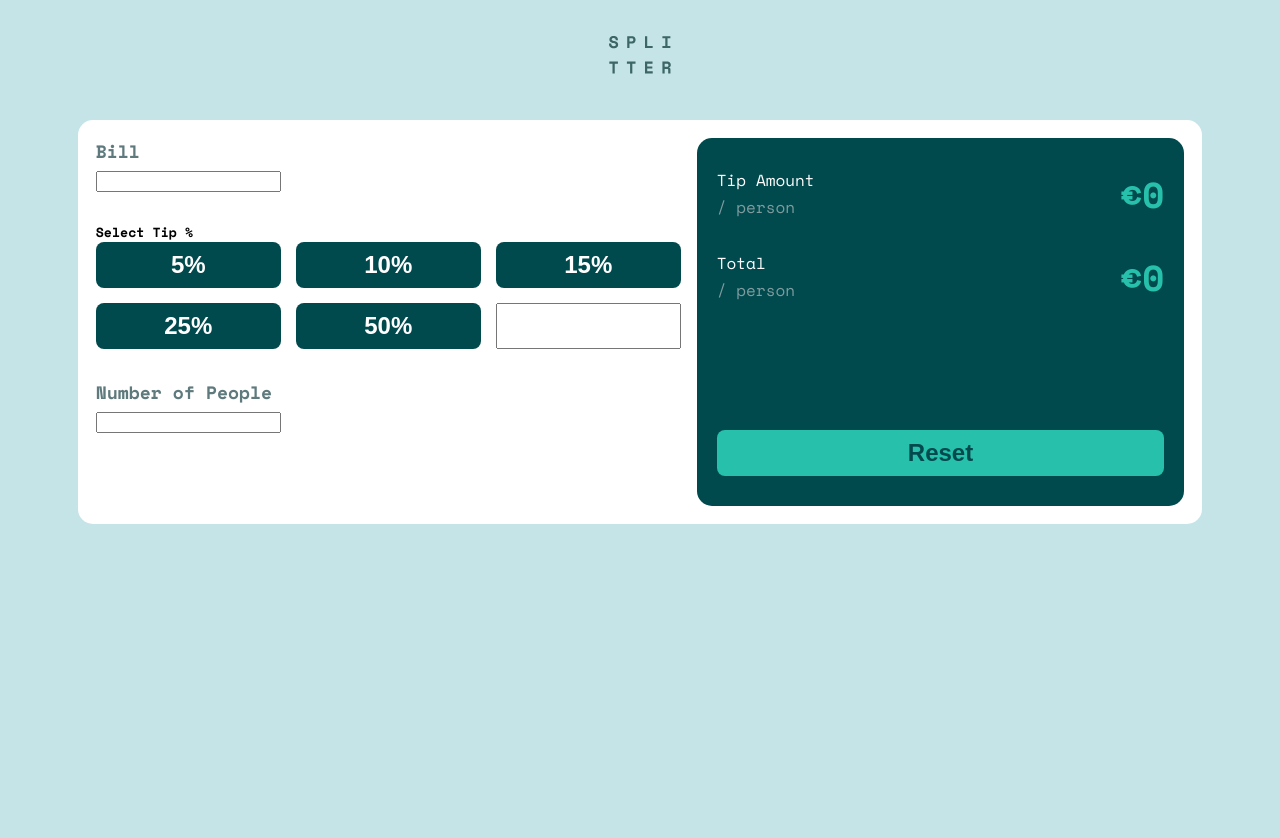
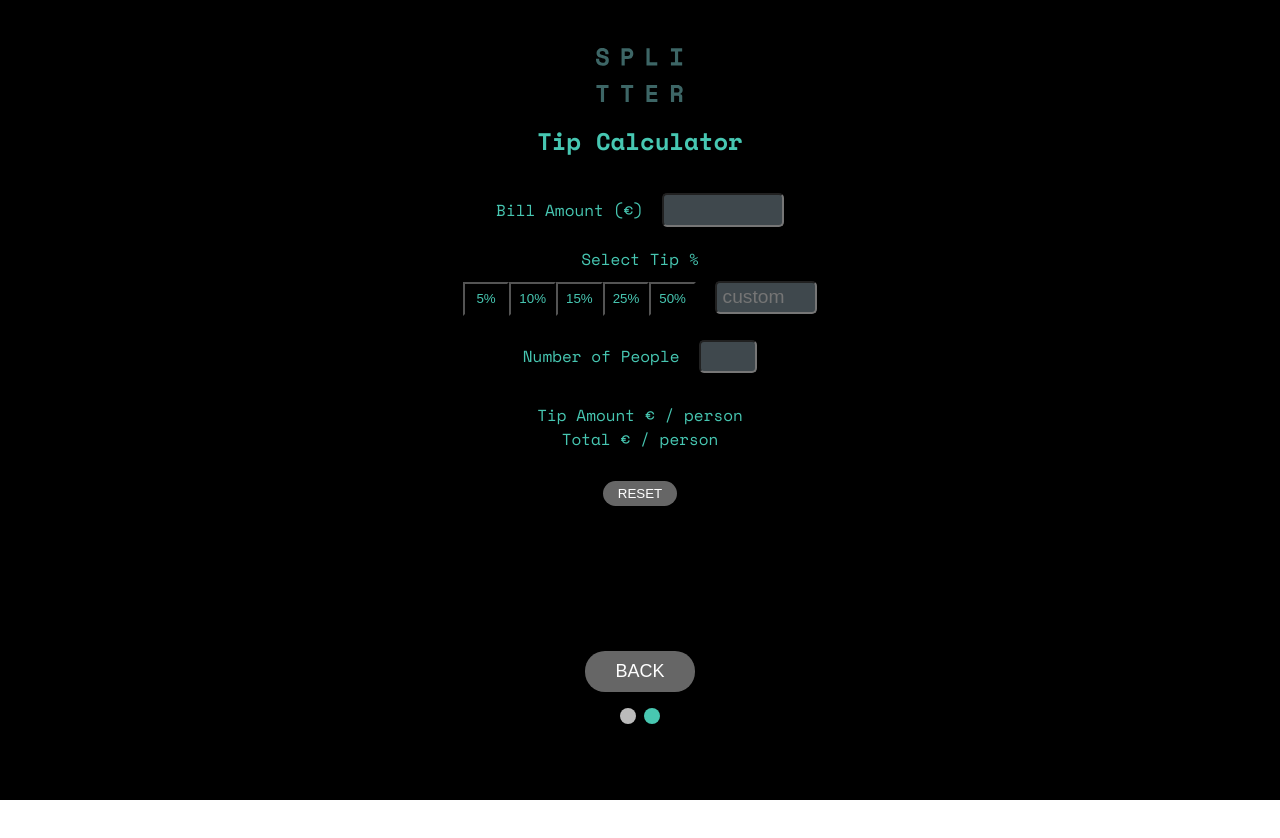
Before and after one commit to andrewneilclarke/tip-calculator-react, a React (Create React App) app: page /main in a window 1280 px wide. Shown: the top 838 px of the page. After the commit the page ends 800 px from the top, so only its background shows below. Built offline with nearby package versions, Linux system fonts and the light colour scheme.

Commit message:
added page dots

```diff
--- a/package.json
+++ b/package.json
@@ -8,6 +8,7 @@
     "@testing-library/user-event": "^12.8.3",
     "react": "^17.0.2",
     "react-dom": "^17.0.2",
+    "react-router-dom": "^5.2.0",
     "react-scripts": "4.0.3",
     "web-vitals": "^1.1.2"
   },
--- a/src/App.js
+++ b/src/App.js
@@ -1,17 +1,33 @@
 import Header from './components/Header'
 import MainCard from './components/MainCard';
-import { useState } from 'react'
+import { BrowserRouter as Router, Route, Switch, Link } from 'react-router-dom'
+import Home from './components/Home';
+import Button from './components/Button';
 
 function App() {
 
-  const [total, setTotal] = useState('');
-  const [people, setPeople] = useState('')
-
   return (
-    <div className="app-container">
+    <Router>
+    <div className="app">
         <Header />
-        <MainCard total={total} setTotal={setTotal} people={people} setPeople={setPeople} />
+        <div className="content">
+            <Switch>
+                <Route exact path="/">
+                    <Home />
+                      <Link to="/main">
+                        <Button text="NEXT"/>
+                        </Link>
+                </Route>
+                <Route path="/main">
+                    <MainCard />
+                      <Link to="/">
+                        <Button text="BACK"/>
+                      </Link>
+                </Route>
+            </Switch>
+        </div>
     </div>
+</Router>
   );
 }
 
--- a/src/components/Bill.js
+++ b/src/components/Bill.js
@@ -1,29 +1,29 @@
-const Bill = ( { total, setTotal, people, setPeople } ) => {
+const Bill = ( { bill, setBill, tip, setTip, people, setPeople } ) => {
+
     return (
-        <div className="bill-container">
-            <form>
+            <div className="form">
                 <div className="bill">
-                    <label htmlFor="Bill">Bill</label>
-                    <input name="Bill" id="Bill" value={total} onChange={(e) => setTotal(e.target.value)}/>
+                    <label className="form-label" htmlFor="Bill">Bill Amount (€)</label>
+                    <input name="Bill" type="number" id="Bill" value={bill} onChange={(e) => setBill(e.target.value)}/>
                 </div>
 
                 <div className="tip">
-                    <h5>Select Tip %</h5>
+                    <p className="form-label">Select Tip %</p>
                     <div className="options">
-                        <button>5%</button>
-                        <button>10%</button>
-                        <button>15%</button>
-                        <button>25%</button>
-                        <button>50%</button>
-                        <input name="CustomTip" id="CustomTip" />
+                        <button onClick={() => setTip(5)}>5%</button>
+                        <button onClick={() => setTip(10)}>10%</button>
+                        <button onClick={() => setTip(15)}>15%</button>
+                        <button onClick={() => setTip(25)}>25%</button>
+                        <button onClick={() => setTip(50)}>50%</button>
+                        <input name="CustomTip" id="CustomTip" placeholder="custom" onChange={(e) => setTip(e.target.value)} />
                     </div>
                 </div>
                 <div className="people">
-                    <label htmlFor="">Number of People</label>
+                    <label className="form-label" htmlFor="">Number of People</label>
                     <input name="PeopleCount" id="People" value={people} onChange={(e) => setPeople(e.target.value)} />
                 </div>
-            </form>
-        </div>
+            </div>
+
     )
 }
 
--- /dev/null
+++ b/src/components/Button.js
@@ -0,0 +1,26 @@
+import { useState } from 'react'
+
+const Button = ( { text } ) => {
+    const [dots, setdot] = useState({dot1: true, dot2: false});
+
+    const handleClick = () => {
+        setdot(prevState => ({dot1: !prevState.dot1,
+            dot2: !prevState.dot2})
+            )
+            console.log(dots.dot1, dots.dot2)
+    }
+
+    return (
+        <div className="dotted-button">
+            <button className="btn" onClick={handleClick}>
+                {text}
+            </button>
+            <div className="dots">
+            <span className="dot dot1" style={{ backgroundColor: dots.dot2 && '#48c7b1'}}></span>
+            <span className="dot dot2" style={{ backgroundColor: dots.dot1 && '#48c7b1'}}></span>
+            </div>
+        </div>
+    )
+}
+
+export default Button
--- a/src/components/Calculator.js
+++ b/src/components/Calculator.js
@@ -1,21 +1,38 @@
-const Calculator = () => {
+import { useEffect } from 'react'
+
+const Calculator = ( { bill, setBill, tip, setTip, people, setPeople, setTipamount, setTotalpp, tipamount, totalpp } ) => {
+
+
+    useEffect(() => {
+        let calculatedTipPP = ((bill * (tip / 100)/ people))
+        let calculatedTotalPP = (((tip / 100) + 1) * bill) / people
+        setTipamount(calculatedTipPP.toFixed(2));
+        setTotalpp(calculatedTotalPP.toFixed(2));
+    }, [bill, tip, people, setTipamount, setTotalpp]);
+
+    const handleClick = () => {
+        setBill('')
+        setPeople('')
+        setTip('')
+        setTipamount(0)
+        setTotalpp(0)
+    }
     return (
         <div className="calculator">
             <div className="calculator-info">
-                <div>
-                <span>Tip Amount</span>
-                <span id="tipAmountLabel">€0</span>
-                <span>/ person</span>
+                <div className="tip-amount">
+                    <span>Tip Amount </span>
+                    <span id="tipAmountLabel">€ { bill && tip && people && tipamount}</span>
+                    <span>/ person</span>
                 </div>
                 <div>
-                <span>Total</span>
-                <span id="totalLabel">€0</span>
-                <span>/ person</span>
+                    <span>Total </span>
+                    <span id="totalLabel">€ { bill && tip && people && totalpp }</span>
+                    <span>/ person</span>
                 </div>
-                </div>
-                 <button type="button" class="btn-reset">Reset</button>
             </div>
-
+            <button onClick={handleClick} type="button" className="btn-reset">Reset</button>
+        </div>
     )
 }
 
--- a/src/components/Header.js
+++ b/src/components/Header.js
@@ -4,6 +4,7 @@ const Header = () => {
     return (
         <div className="header">
             <img src={logo} alt="Splitter Logo" />
+            <h2 className="title">Tip Calculator</h2>
         </div>
     )
 }
--- /dev/null
+++ b/src/components/Home.js
@@ -0,0 +1,11 @@
+import money from '../images/money.jpg'
+const Home = () => {
+    return (
+        <div className="home">
+            <img src={money} alt="Money" />
+            <p>Calculate your purchase total with tip and tax included</p>
+    </div>
+    )
+}
+
+export default Home
--- a/src/components/MainCard.js
+++ b/src/components/MainCard.js
@@ -1,12 +1,18 @@
+import { useState } from 'react'
 import Bill from './Bill'
 import Calculator from './Calculator'
 
-const MainCard = ( { total, setTotal, people, setPeople } ) => {
+const MainCard = ( ) => {
+    const [bill, setBill] = useState('');
+    const [tip, setTip] = useState(0);
+    const [people, setPeople] = useState('')
+    let [tipamount, setTipamount] = useState(0)
+    let [totalpp, setTotalpp] = useState(0)
 
     return (
         <div className="main-card">
-            <Bill total={total} setTotal={setTotal} people={people} setPeople={setPeople}/>
-            <Calculator />
+            <Bill bill={bill} setBill={setBill} tip={tip} setTip={setTip} people={people} setPeople={setPeople}/>
+            <Calculator bill={bill} setBill={setBill} tip={tip} setTip={setTip} tipamount={tipamount} setTipamount={setTipamount} totalpp={totalpp} setTotalpp={setTotalpp} people={people} setPeople={setPeople} />
         </div>
     )
 }
--- a/src/index.css
+++ b/src/index.css
@@ -1,157 +1,182 @@
 @import url("https://fonts.googleapis.com/css2?family=Space+Mono:wght@400;700&display=swap");
 
 body,
-h5 {
+p {
   margin: 0;
   padding: 0;
-  font-family: "Space Mono", monospace;
+  font-family: "Space Mono", monospace, sans-serif;
+  color: rgb(71, 199, 178);
+}
+a {
+  text-decoration: none;
 }
 
-.app-container {
+.app {
   height: 100vh;
-  width: 90vw;
-  margin: auto;
+  background: black;
   display: flex;
   flex-direction: column;
   align-items: center;
-  padding: 36px;
 }
 .header {
-  margin-bottom: 40px;
+  margin-top: 3em;
+  display: flex;
+  flex-direction: column;
+  align-items: center;
+}
+.title {
+  margin-bottom: 1em;
+  text-align: center;
 }
 .header img {
-  height: 38px;
+  height: 55px;
+  width: 87px;
+}
+
+.content {
+  display: flex;
+  flex-direction: column;
+  align-items: center;
+}
+.btn {
+  padding: 10px 30px;
+  border-radius: 20px;
+  margin-top: 20px;
+  margin-bottom: 12px;
+  display: block;
+  font-size: large;
+  border: none;
+  background: #666;
+  color: white;
+  cursor: pointer;
+  outline: none;
+}
+.dotted-button {
+  display: flex;
+  flex-direction: column;
+  align-items: center;
 }
 .main-card {
-  min-height: 46vh;
-  min-width: 64vw;
-  background-color: hsl(0, 0%, 100%);
-  border-radius: 15px;
-  display: grid;
-  grid-template-columns: 1.2fr 1fr;
-  padding: 18px;
-  gap: 16px;
+  display: flex;
+  flex-direction: column;
+  align-items: center;
+  min-height: 56vh;
 }
 
-button {
-  background-color: hsl(183, 100%, 15%);
-  border: 1px solid transparent;
-  border-radius: 8px;
-  color: hsl(0, 0%, 100%);
-  font-size: 24px;
-  font-weight: bold;
-  padding: 8px;
+.home {
+  max-width: 75vw;
+  min-height: 56vh;
+  display: flex;
+  flex-direction: column;
+  align-items: center;
+  justify-content: space-around;
+  text-align: center;
+}
+.home img {
+  height: 100px;
+  border-radius: 10px;
+}
+.form {
+  display: flex;
+  flex-direction: column;
+  align-items: center;
+  justify-content: center;
+  text-align: center;
+}
+.form input#Bill,
+.options #CustomTip,
+.form input#People {
+  font-size: 1.2em;
+  padding: 0.2em 0.28em;
+  margin-left: 1em;
+  width: 25%;
+  background-color: hsla(201, 100%, 91%, 0.3);
+  outline: none;
+  border-radius: 5px;
+  color: white;
+  font-weight: lighter;
+}
+.options button {
+  background: none;
+  color: rgb(71, 199, 178);
+  height: 2.5em;
+  width: 3.5em;
+  font-size: 0.8;
+}
+.options button:focus {
+  border: 1px solid white;
+}
+.options #CustomTip {
+  width: 17%;
+}
+.form input#People {
+  width: 10%;
 }
 
-button:hover {
-  background-color: hsl(185, 41%, 84%);
-  color: hsl(183, 100%, 15%);
+.form input:focus {
+  border: 1px solid hsl(0, 0%, 100%);
+}
+.form .form-label,
+label {
+  margin-top: 10px;
+  margin-bottom: 10px;
+}
+.form .bill {
+  margin: 10px;
 }
 
-button.selected {
-  background-color: hsl(172, 67%, 45%);
-  color: hsl(183, 100%, 15%);
+.form .tip {
+  /* margin: 10px; */
+}
+.form .people {
+  margin-top: 1.5em;
 }
 
-body {
-  background-color: hsl(185, 41%, 84%);
-  font-family: Space Mono;
-  font-size: 16px;
+/* RESET BUTTON */
+.calculator button {
+  padding: 5px 15px;
+  /* width: 100%; */
+  background-color: #666;
+  border-radius: 20px;
+  border: none;
+  outline: none;
+  color: white;
+  margin: auto;
+  cursor: pointer;
+  text-transform: uppercase;
+}
+.dot {
+  height: 1em;
+  width: 1em;
+  background-color: #bbb;
+  border-radius: 50%;
+  display: inline-block;
+  margin: 4px;
+}
+.dot1-select {
+  background-color: rgb(71, 199, 178);
+}
+.dot2-select {
+  background-color: rgb(71, 199, 178);
+}
+.calculator {
+  display: flex;
+  flex-direction: column;
+}
+.calculator-info {
+  text-align: center;
+  margin: 30px;
+}
+
+/* remove arrows from inputs */
+/* Chrome, Safari, Edge, Opera */
+input::-webkit-outer-spin-button,
+input::-webkit-inner-spin-button {
+  -webkit-appearance: none;
   margin: 0;
 }
 
-form {
-  display: grid;
-  gap: 30px;
+/* Firefox */
+input[type="number"] {
+  -moz-appearance: textfield;
 }
-
-form label {
-  color: hsl(186, 14%, 43%);
-  display: block;
-  font-weight: bold;
-  margin-bottom: 4px;
-  font-size: 18px;
-}
-
-form .tip label {
-  margin-bottom: 15px;
-}
-
-form .tip .options {
-  display: grid;
-  gap: 15px;
-  grid-template-columns: repeat(2, 1fr);
-}
-
-.calculator {
-  background-color: hsl(183, 100%, 15%);
-  border-radius: 15px;
-  color: hsl(0, 0%, 100%);
-  display: flex;
-  flex-direction: column;
-  padding: 30px 20px;
-}
-
-.calculator-info {
-  flex-grow: 1;
-}
-
-.calculator-info > div {
-  display: grid;
-  grid-template-columns: 1fr 1fr;
-  margin-bottom: 30px;
-}
-
-.calculator-info > div > span:nth-child(2) {
-  color: hsl(172, 67%, 45%);
-  font-size: 36px;
-  font-weight: bold;
-  grid-row: span 2 / span 2;
-  text-align: right;
-}
-
-.calculator-info > div > span:nth-child(3) {
-  color: hsl(184, 14%, 56%);
-}
-
-.btn-reset {
-  background-color: hsl(172, 67%, 45%);
-  color: hsl(183, 100%, 15%);
-  width: 100%;
-}
-
-.attribution {
-  font-size: 11px;
-  text-align: center;
-}
-.attribution a {
-  color: hsl(228, 45%, 44%);
-}
-
-@media only screen and (min-width: 900px) {
-  form .tip .options {
-    grid-template-columns: repeat(3, 1fr);
-  }
-
-  form .people {
-    margin-bottom: 0;
-  }
-
-  main {
-    grid-template-columns: 1fr 1fr;
-  }
-}
-
-/**
- * UTILITY
- */
-
-.relative {
-  position: relative;
-}
-
-.icon {
-  position: absolute;
-  top: 18px;
-  left: 18px;
-}
```
Also changed, not shown: src/images/money.jpg (added), 1 other file (tests, documents, lock files or other folders).
